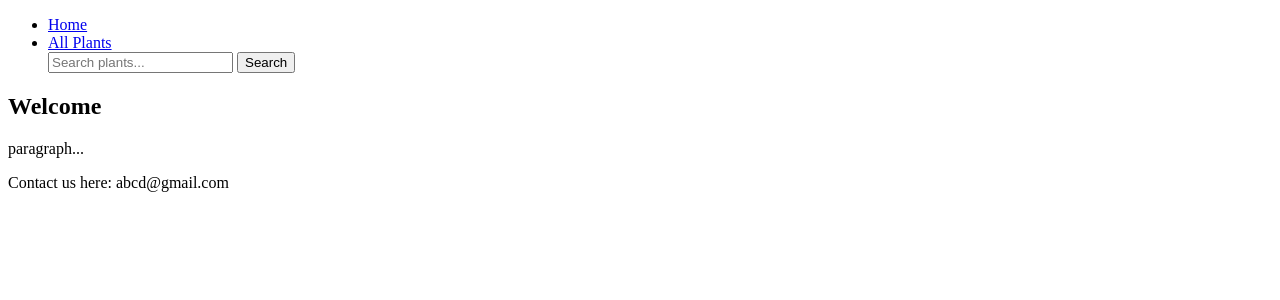
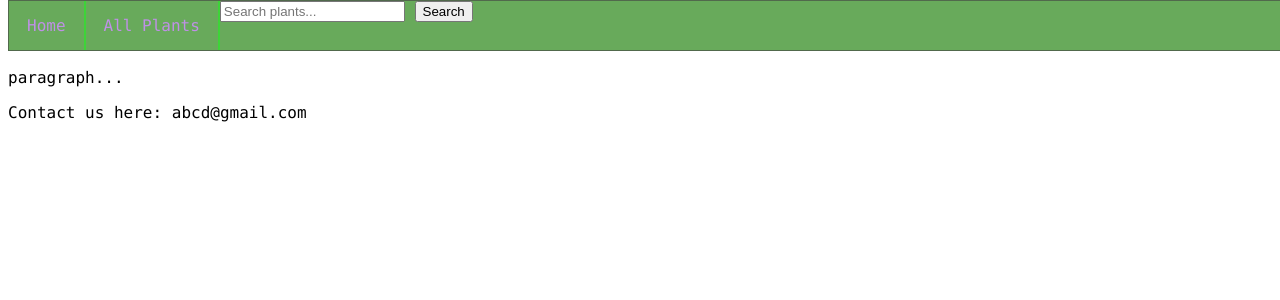
Before and after one commit to akhilasharma17/plant, a Flask app: page / in a window 1280 px wide. Shown: the top 300 px of the page. Run offline with Flask 3, Linux system fonts and the light colour scheme.

Commit message:
added css for navigation bar

```diff
--- a/static/style.css
+++ b/static/style.css
@@ -1,4 +1,78 @@
-body{
-	font-family: "Times New Roman";
+/*style sheet for website*/
+/*main body style*/
+body {
+	font-family: "Lucida Console", "Courier New", monospace;
 	color: rgb(0, 0, 0);
 }
+
+h1 {
+	font-family: "Courier New", "Times New Roman", monospace;
+}
+
+/*style for navigation bar*/
+li {
+	float: left;
+	border-right: 2px solid rgb(61, 212, 56)
+}
+
+li:last-child {
+	border-right: none;
+}
+
+li a {
+	display: block;
+	color: rgb(191, 144, 230);
+	text-align: center;
+	padding: 15px 18px;
+	text-decoration: none;
+}
+
+ul {
+	list-style-type: none;
+	margin: 0;
+	padding: 0;
+	overflow: hidden;
+	background-color:rgb(104, 170, 91);
+	border: 1px solid rgb(81, 105, 76);
+	position: fixed;
+	top: 0;
+	width: 100%
+}
+
+li a:hover {
+	background-color: rgb(51, 153, 31);
+}
+
+.active {
+	background-color: rgb(201, 236, 194);
+}
+/*end of style for nav bar*/
+
+/*style for all-plants page(image gallery)*/
+div.gallery {
+	margin: 5px;
+	border: 1px solid rgb(191, 144, 230);
+	float: left;
+	width: 180px;
+}
+
+div.gallery.hover {
+	border: 1px solid rgb(215, 196, 229)
+}
+
+div.gallery image {
+	width: 100%;
+	height: auto;
+}
+
+div.description {
+	padding: 15px;
+	text-align: center;
+}
+
+/*style for footer*/
+.footer {
+	background-color:rgb(231, 204, 144);
+	position: fixed;
+	bottom: 0;
+}
```
